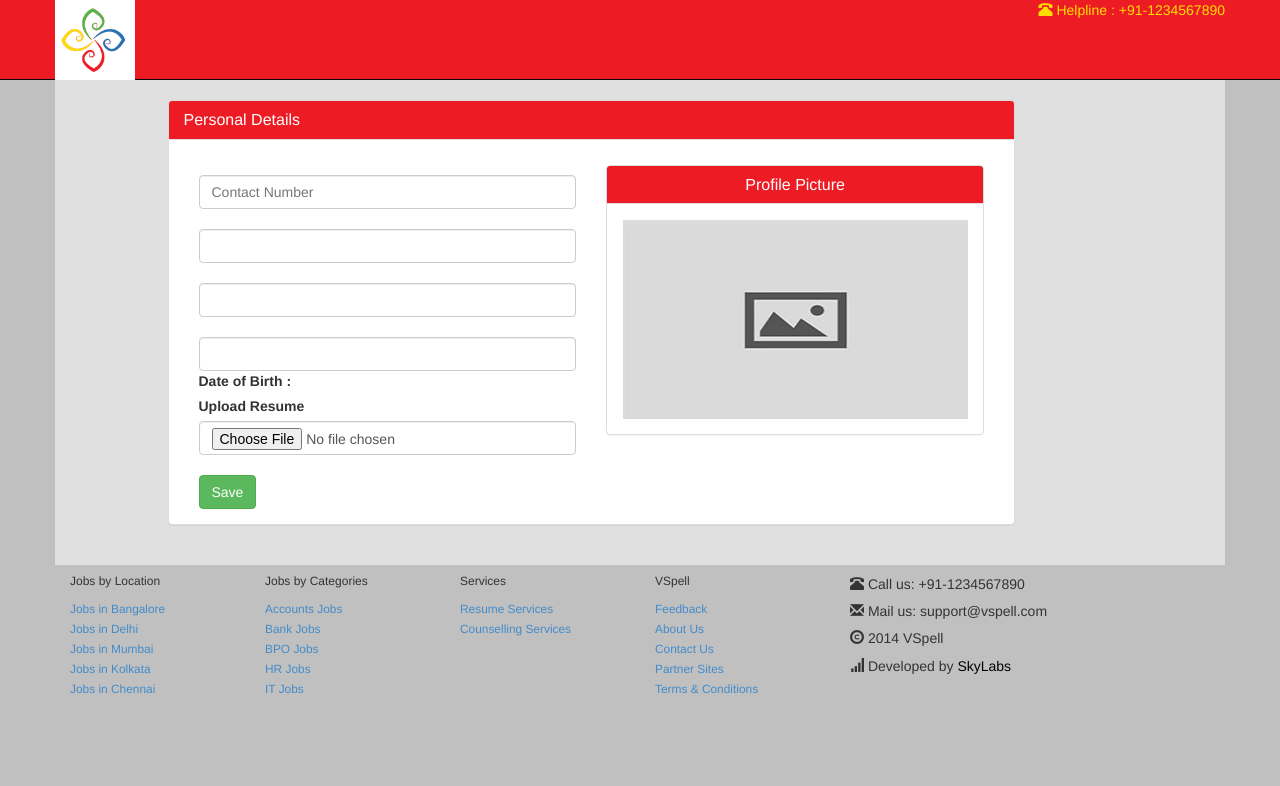
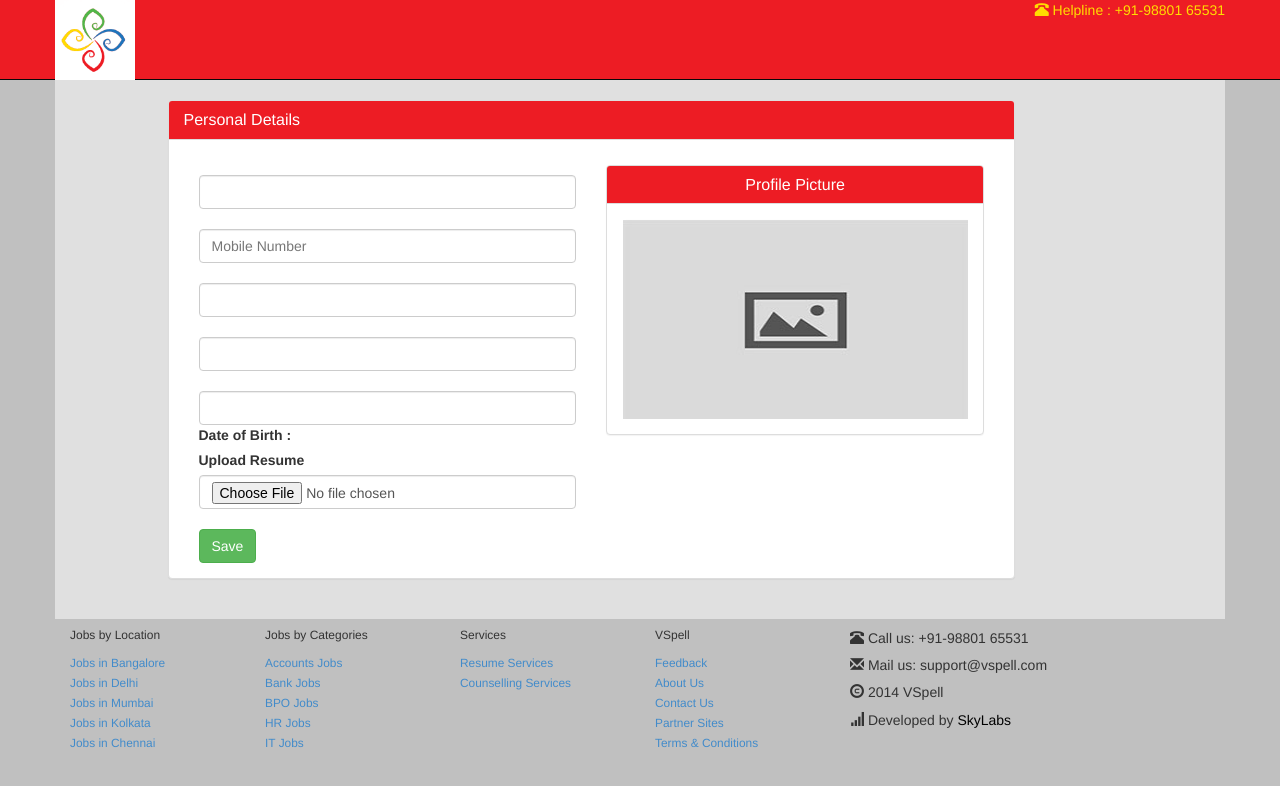
Before and after one commit to Deanish/iResume, a CakePHP app: the page made by app/View/Personals/add.ctp in a window 1280 px wide. Shown: the top 786 px of the page. Run offline with PHP 8.4 and a stand-in for CakePHP, Linux system fonts and the light colour scheme; the template is opened without the code that fills it, so the values that code supplies are empty; form fields are guessed from the names that the template uses; some libraries are stand-ins or nearby versions.

Commit message:
Few pages coonfigured

```diff
--- a/app/Controller/AppController.php
+++ b/app/Controller/AppController.php
@@ -32,7 +32,7 @@ App::uses('Controller', 'Controller');
  */
 class AppController extends Controller {
 
-	public $components = array('DebugKit.Toolbar');
+	// public $components = array('DebugKit.Toolbar');
 
 	/*public function beforeFilter() {
 		parent::beforeFilter();
--- a/app/Controller/PersonalsController.php
+++ b/app/Controller/PersonalsController.php
@@ -4,7 +4,11 @@ class PersonalsController extends AppController {
 
 	public function add() {
 
+		AuthComponent::user('id');
+
 		$this->layout = 'candidate';
+
+		$users = $this->Personal->User->find('list');
 
 		$this->set('nationalityOptions', array(
 			'Null' => ' - Select Nationality - ',
@@ -35,6 +39,8 @@ class PersonalsController extends AppController {
 				));
 
 		}
+
+		$this->set('users', $users);
 	}
 
 }
--- a/app/Controller/RecruitersController.php
+++ b/app/Controller/RecruitersController.php
@@ -60,7 +60,6 @@ class RecruitersController extends AppController {
 			$recruiter = $this->Recruiter->findByEmailAndPassword($this->request->data('Recruiter.email'), $this->request->data('Recruiter.password'));
 
 			if( $recruiter ) {
-				$this->Session->write('Recruiter', $recruiter);
 				$this->redirect(array(
 					'controller' => 'recruiters',
 					'action' => 'index'
--- a/app/Model/Personal.php
+++ b/app/Model/Personal.php
@@ -1,6 +1,11 @@
 <?php
 
 class Personal extends AppModel {
+
+	public $belongsTo = array(
+		'User'
+	);
+
 
 	public $validate = array(
 		'mobile' => array(
--- a/app/View/Helper/AppHelper.php
+++ b/app/View/Helper/AppHelper.php
@@ -34,6 +34,6 @@ class AppHelper extends Helper {
 
 class AuthHelper extends AppHelper {
 
-	public $helpers = array('Auth');
+	// public $helpers = array('Auth');
 
 }
--- a/app/View/Layouts/candidate.ctp
+++ b/app/View/Layouts/candidate.ctp
@@ -80,7 +80,7 @@ $cakeVersion = __d('cake_dev', 'CakePHP %s', Configure::version())*/
       	<li><?php echo $this->html->link(' JobCounselling',array('controller' => 'resumes', 'action' => 'counselling'),array('class' => 'glyphicon glyphicon-thumbs-up')); ?></li>
       </ul>
       <ul class="nav navbar-nav navbar-right">
-      	<li style="color: #ffdd00;"><span class="glyphicon glyphicon-phone-alt"></span> Helpline : +91-1234567890</li>
+      	<li style="color: #ffdd00;"><span class="glyphicon glyphicon-phone-alt"></span> Helpline : +91-98801 65531</li>
       </ul>
     </div><!-- /.navbar-collapse -->
   </div><!-- /.container-fluid -->
@@ -129,7 +129,7 @@ $cakeVersion = __d('cake_dev', 'CakePHP %s', Configure::version())*/
             <a href="#"><small>Terms & Conditions</small></a><br />
           </div>
           <div class="col-md-4" style="padding-top: 10px 10px;">
-            <h5><span class="glyphicon glyphicon-phone-alt"></span> Call us: +91-1234567890 </h5>
+            <h5><span class="glyphicon glyphicon-phone-alt"></span> Call us: +91-98801 65531 </h5>
             <h5><span class="glyphicon glyphicon-envelope"></span> Mail us: support@vspell.com </h5>
             <h5><span class="glyphicon glyphicon-copyright-mark"></span> 2014 VSpell </h5>
             <h5><span class="glyphicon glyphicon-signal"></span> Developed by <a href="http://skylabsinc.in/" target="blank"><span style="color: #000; ">SkyLabs</span></a> </h5>
--- a/app/View/Layouts/default.ctp
+++ b/app/View/Layouts/default.ctp
@@ -59,7 +59,7 @@ $cakeVersion = __d('cake_dev', 'CakePHP %s', Configure::version())*/
     <div class="collapse navbar-collapse" id="bs-example-navbar-collapse-1">
       <ul class="nav navbar-nav">
         <li><?php echo $this->html->link(' Home',array('controller' => 'home', 'action' => 'index'),array('class' => 'glyphicon glyphicon-home')); ?></li>
-        <li><?php echo $this->html->link(' JobSeeker',array('controller' => 'candidates', 'action' => 'login'),array('class' => 'glyphicon glyphicon-search')); ?></li>
+        <li><?php echo $this->html->link(' JobSeeker',array('controller' => 'users', 'action' => 'login'),array('class' => 'glyphicon glyphicon-search')); ?></li>
         <li><?php echo $this->html->link(' ResumeServices',array('controller' => 'resumes', 'action' => 'index'),array('class' => 'glyphicon glyphicon-list-alt')); ?></li>
         <li><?php echo $this->html->link(' RecruiterZone',array('controller' => 'recruiters', 'action' => 'login'),array('class' => 'glyphicon glyphicon-credit-card')); ?></li>
       	<li><?php echo $this->html->link(' JobCounselling',array('controller' => 'resumes', 'action' => 'counselling'),array('class' => 'glyphicon glyphicon-thumbs-up')); ?></li>
@@ -71,7 +71,7 @@ $cakeVersion = __d('cake_dev', 'CakePHP %s', Configure::version())*/
         <button type="submit" class="btn btn-default"><span class="glyphicon glyphicon-search"></span></button>
       </form> -->
       <ul class="nav navbar-nav navbar-right">
-      	<li style="color: #ffdd00;"><span class="glyphicon glyphicon-phone-alt"></span> Helpline : +91-1234567890</li>
+      	<li style="color: #ffdd00;"><span class="glyphicon glyphicon-phone-alt"></span> Helpline : +91-98801 65531</li>
         <!-- <li class="dropdown">
           <a href="#" class="dropdown-toggle" data-toggle="dropdown">Dropdown <span class="caret"></span></a>
           <ul class="dropdown-menu" role="menu">
@@ -130,7 +130,7 @@ $cakeVersion = __d('cake_dev', 'CakePHP %s', Configure::version())*/
             <a href="#"><small>Terms & Conditions</small></a><br />
           </div>
           <div class="col-md-4" style="padding-top: 10px 10px;">
-            <h5><span class="glyphicon glyphicon-phone-alt"></span> Call us: +91-1234567890 </h5>
+            <h5><span class="glyphicon glyphicon-phone-alt"></span> Call us: +91-98801 65531 </h5>
             <h5><span class="glyphicon glyphicon-envelope"></span> Mail us: support@vspell.com </h5>
             <h5><span class="glyphicon glyphicon-copyright-mark"></span> 2014 VSpell </h5>
             <h5><span class="glyphicon glyphicon-signal"></span> Developed by <a href="http://skylabsinc.in/" target="blank"><span style="color: #000; ">SkyLabs</span></a> </h5>
--- a/app/View/Layouts/recruiter.ctp
+++ b/app/View/Layouts/recruiter.ctp
@@ -79,7 +79,7 @@ $cakeVersion = __d('cake_dev', 'CakePHP %s', Configure::version())*/
         <button type="submit" class="btn btn-default"><span class="glyphicon glyphicon-search"></span></button>
       </form> -->
       <ul class="nav navbar-nav navbar-right">
-      	<li style="color: #ffdd00;"><span class="glyphicon glyphicon-phone-alt"></span> Helpline : +91-1234567890</li>
+      	<li style="color: #ffdd00;"><span class="glyphicon glyphicon-phone-alt"></span> Helpline : +91-98801 65531</li>
         <!-- <li class="dropdown">
           <a href="#" class="dropdown-toggle" data-toggle="dropdown">Dropdown <span class="caret"></span></a>
           <ul class="dropdown-menu" role="menu">
@@ -138,7 +138,7 @@ $cakeVersion = __d('cake_dev', 'CakePHP %s', Configure::version())*/
             <a href="#"><small>Terms & Conditions</small></a><br />
           </div>
           <div class="col-md-4" style="padding-top: 10px 10px;">
-            <h5><span class="glyphicon glyphicon-phone-alt"></span> Call us: +91-1234567890 </h5>
+            <h5><span class="glyphicon glyphicon-phone-alt"></span> Call us: +91-98801 65531 </h5>
             <h5><span class="glyphicon glyphicon-envelope"></span> Mail us: support@vspell.com </h5>
             <h5><span class="glyphicon glyphicon-copyright-mark"></span> 2014 VSpell </h5>
             <h5><span class="glyphicon glyphicon-signal"></span> Developed by <a href="http://skylabsinc.in/" target="blank"><span style="color: #000; ">SkyLabs</span></a> </h5>
--- a/app/View/Personals/add.ctp
+++ b/app/View/Personals/add.ctp
@@ -17,10 +17,17 @@
         <div class="col-md-6">
           <?php
           echo $this->Form->create();
+
+          echo $this->Form->input('user_id',array(
+            'class' => "form-control",
+            // 'disabled',
+            'label' => ''
+            ));
           echo $this->Form->input('mobile',array(
             'type' => 'text',
             'class' => 'form-control',
-            'placeholder' => 'Contact Number',
+            'placeholder' => 'Mobile Number',
+            'maxlength' => '10',
             'label' => ''
             ));
           echo $this->Form->input('nationality', array(
```
Also changed, not shown: app/Controller/UsersController.php (+1 -6 lines).
